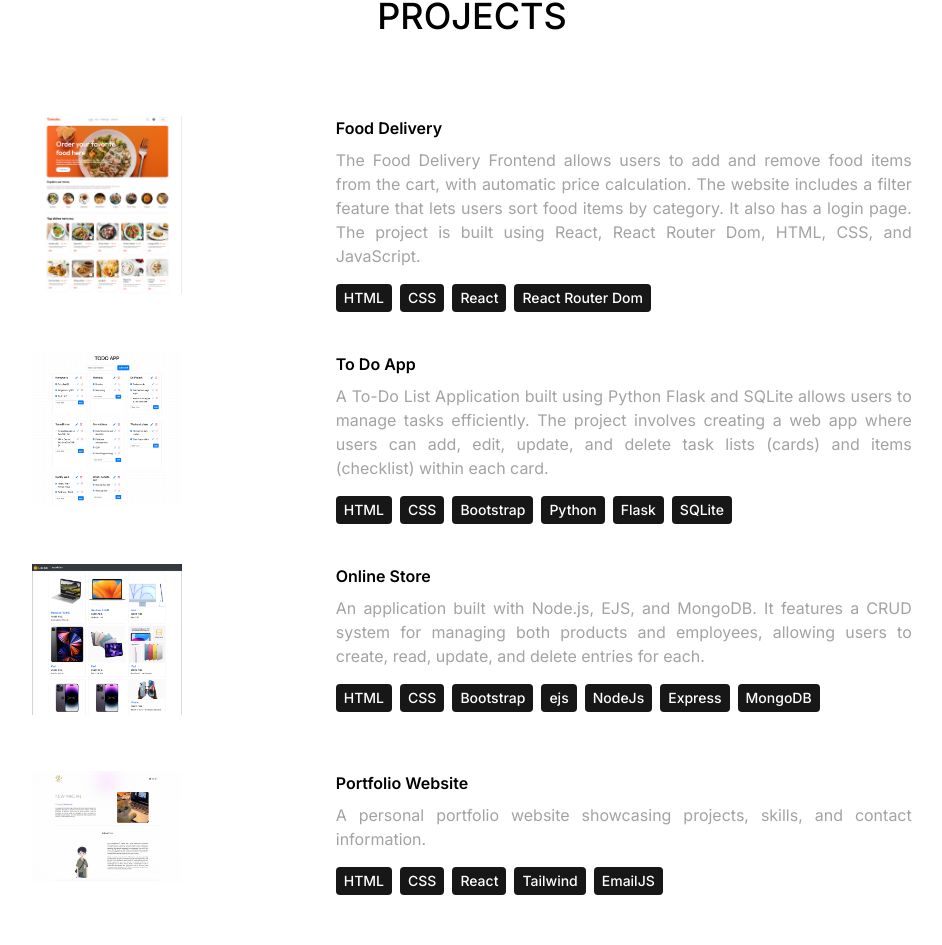
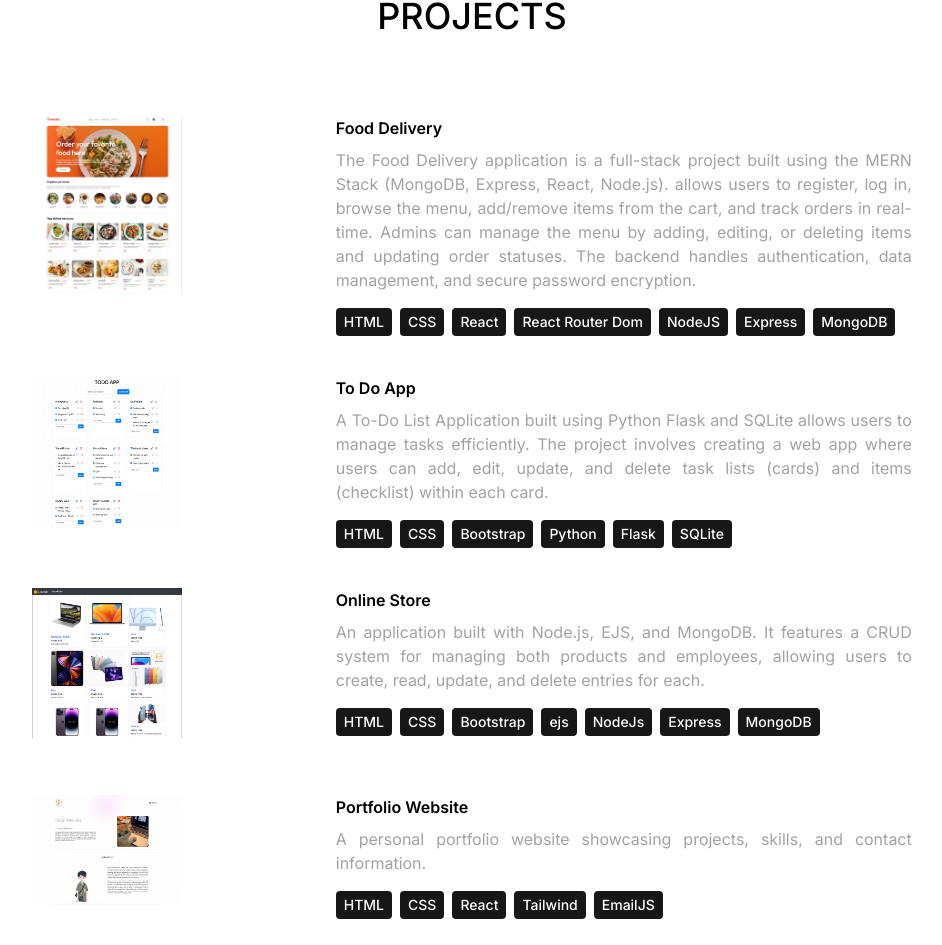
Before and after one commit to newpkorn/portfolio, a React (Vite) app: page / in a window 1280 px wide. Shown: the part 3731-4676 px from the top of the page, without its empty margins (168-1110 px from the left). Built offline with nearby package versions, Linux system fonts and the light colour scheme; no server answers.

Commit message:
update project description

```diff
--- a/src/components/Projects.jsx
+++ b/src/components/Projects.jsx
@@ -82,7 +82,7 @@ const Projects = ({ darkMode }) => {
                     <a href={project.demo} target="_blank" rel="noopener noreferrer">{project.title}</a>
                   </span>
                 </h6>
-                <p className="mb-4 lg:text-justify text-neutral-400">{project.description}</p>
+                <p className="mb-4 lg:text-justify text-neutral-400" dangerouslySetInnerHTML={{ __html: project.description }}></p>
                 <div className="flex flex-wrap">
                   {project.skills.map((skill, index) => (
                     <span
--- a/src/constants/project.js
+++ b/src/constants/project.js
@@ -8,9 +8,9 @@ export const PROJECTS = [
     title: "Food Delivery",
     image: FoodDelivery,
     description:
-      "The Food Delivery Frontend allows users to add and remove food items from the cart, with automatic price calculation. The website includes a filter feature that lets users sort food items by category. It also has a login page. The project is built using React, React Router Dom, HTML, CSS, and JavaScript.",
-    skills: ["HTML", "CSS", "React", "React Router Dom"],
-    demo: "https://newpk-food-delivery.netlify.app/",
+      "The Food Delivery application is a full-stack project built using the MERN Stack (MongoDB, Express, React, Node.js). allows users to register, log in, browse the menu, add/remove items from the cart, and track orders in real-time. Admins can manage the menu by adding, editing, or deleting items and updating order statuses. The backend handles authentication, data management, and secure password encryption.",
+    skills: ["HTML", "CSS", "React", "React Router Dom", "NodeJS", "Express", "MongoDB"],
+    demo: "https://aroidee.netlify.app/",
   },
     {
       title: "To Do App",
```
